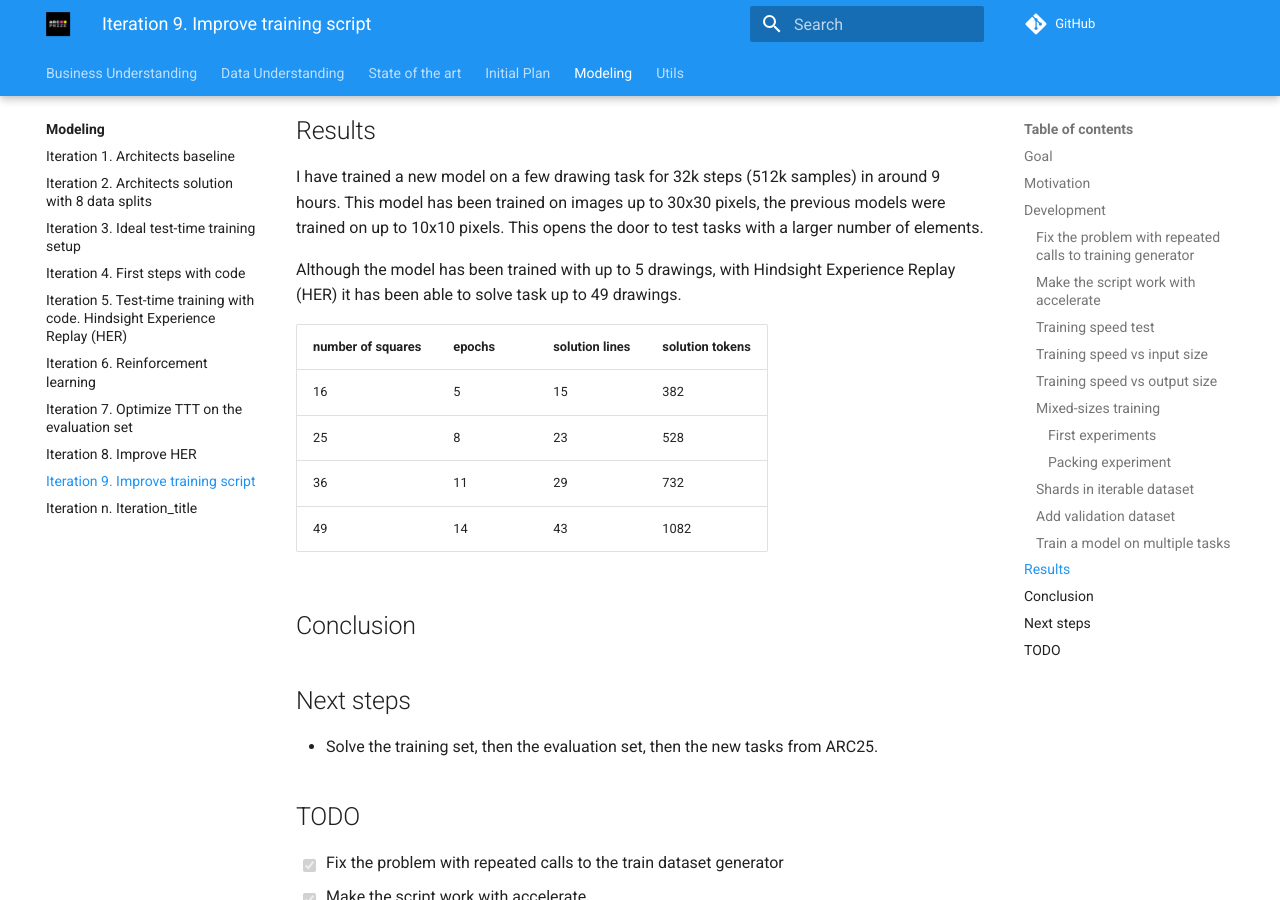
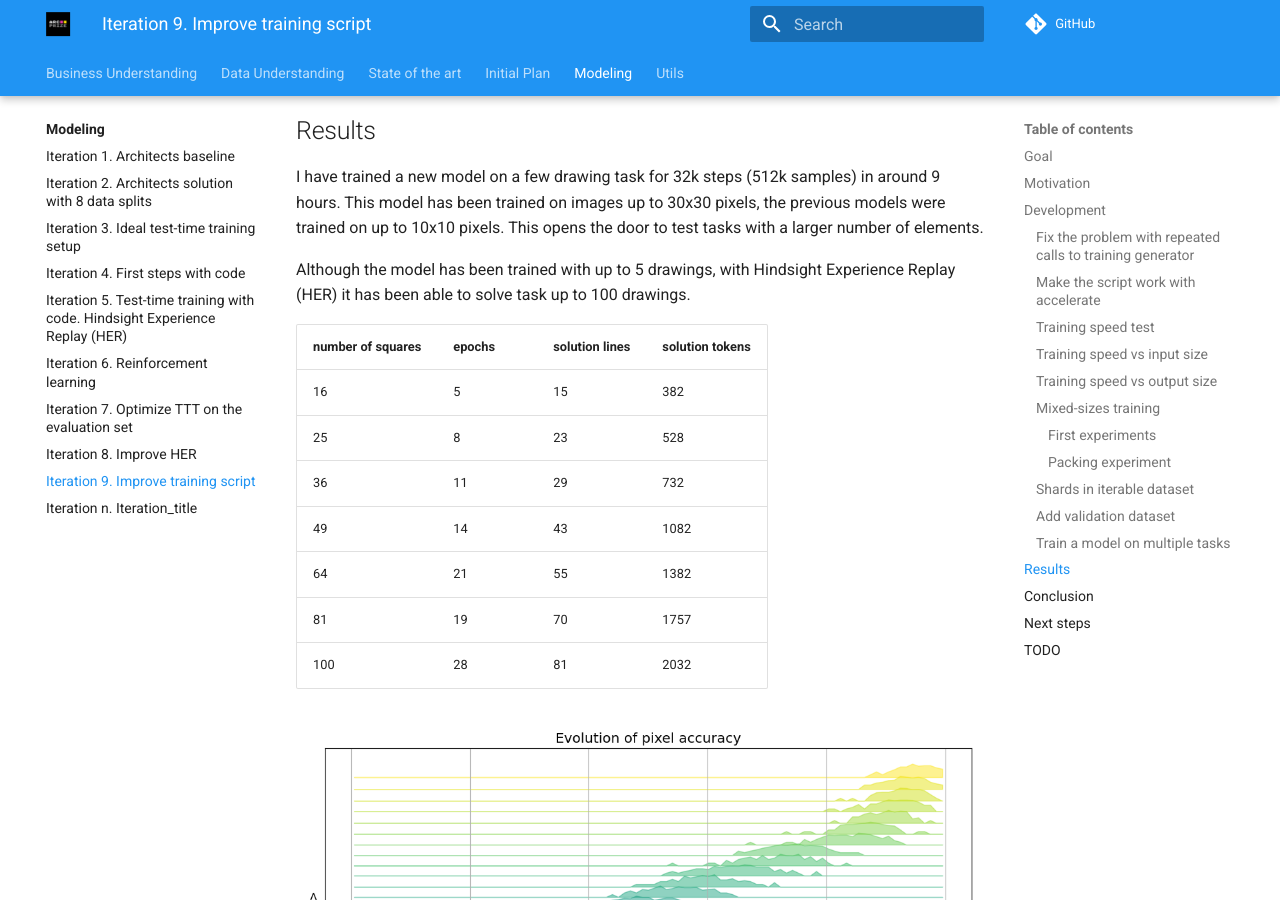
Before and after one commit to ironbar/arc25, an MkDocs documentation site: the page built from docs/modeling/Iteration_09_improve_training_script.md, in a window 1280 px wide and 900 px high, scrolled down 5701 px. Built offline with MkDocs 1.6.1 and Material for MkDocs 9.7.7, drawn with Linux system fonts in a browser that asks for light colours; comment, search, counter and statistics services are not loaded.

Commit message:
added results

```diff
--- a/docs/modeling/Iteration_09_improve_training_script.md
+++ b/docs/modeling/Iteration_09_improve_training_script.md
@@ -241,7 +241,7 @@ has been trained on images up to 30x30 pixels, the previous models were trained
 This opens the door to test tasks with a larger number of elements.
 
 Although the model has been trained with up to 5 drawings, with Hindsight Experience Replay (HER) it has
-been able to solve task up to 49 drawings.
+been able to solve task up to 100 drawings.
 
 | number of squares | epochs | solution lines | solution tokens |
 |-------------------|--------|----------------|-----------------|
@@ -249,6 +249,13 @@ been able to solve task up to 49 drawings.
 | 25                | 8      | 23             | 528             |
 | 36                | 11     | 29             | 732             |
 | 49                | 14     | 43             | 1082            |
+| 64                | 21     | 55             | 1382            |
+| 81                | 19     | 70             | 1757            |
+| 100               | 28     | 81             | 2032            |
+
+![score evolution](res/1747462545247_image.png)
+
+![best prediction evolution](res/1747462564462_image.png)
 
 ## Conclusion
 
```
Also changed, not shown: docs/modeling/res/1747462545247_image.png (added), docs/modeling/res/1747462564462_image.png (added), 1 other file.
